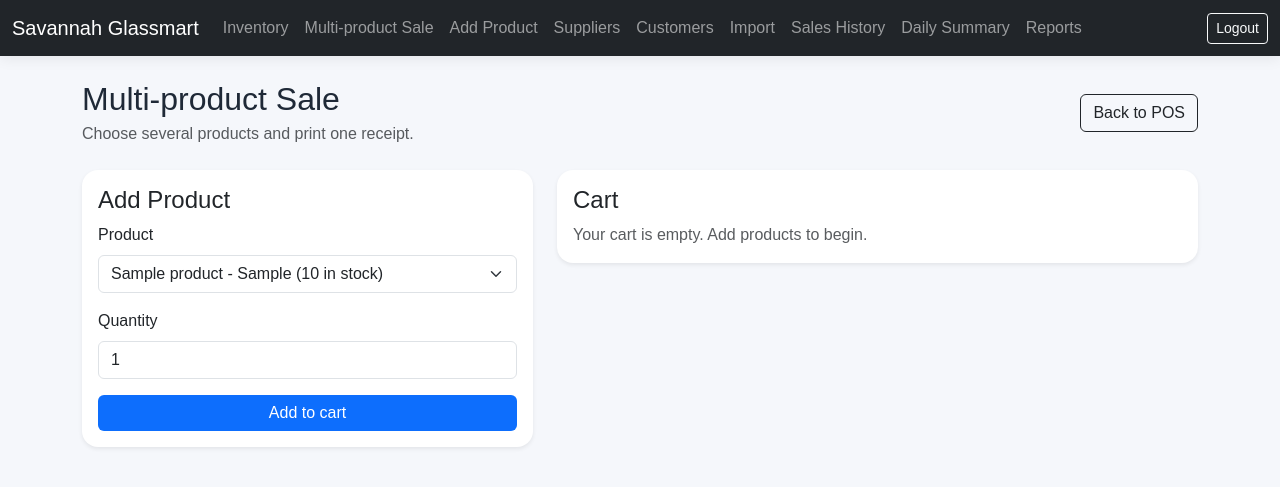
After one commit to davidotieno13827-cell/SERVERNAHGLASSLTD, a Flask app: page /cart in a window 1280 px wide. The commit adds this page. Shown: the top 487 px of the page. Run offline with Flask 3, Linux system fonts and the light colour scheme; a user stored in the database is signed in; tables that the repository leaves empty hold one stand-in row (values such as "Sample post"); some libraries are stand-ins or nearby versions.

Commit message:
Add multi-product cart checkout

```diff
--- a/app.py
+++ b/app.py
@@ -2,6 +2,7 @@ import csv
 import io
 import os
 import textwrap
+import uuid
 from datetime import datetime, timedelta, timezone
 
 try:
@@ -19,6 +20,7 @@ from flask import (
     render_template,
     request,
     send_file,
+    session,
     url_for,
 )
 from flask_limiter import Limiter
@@ -153,6 +155,67 @@ def print_receipt_to_printer(sale):
         win32print.ClosePrinter(printer)
 
 
+def print_combined_receipt_to_printer(sales):
+    if not sales:
+        raise RuntimeError("There are no items on this receipt.")
+    if win32print is None:
+        raise RuntimeError("Direct printing requires the pywin32 package.")
+
+    line_width = 42
+
+    def centered(value):
+        return str(value).center(line_width)
+
+    def row(label, value):
+        value = str(value)
+        available = max(1, line_width - len(label) - 1)
+        return "{}{}".format(label.ljust(line_width - min(len(value), available)), value[-available:])
+
+    first_sale = sales[0]
+    lines = [
+        centered(BUSINESS_NAME),
+        centered("Official Sales Receipt"),
+        centered(BUSINESS_ADDRESS),
+        centered(" | ".join(value for value in [BUSINESS_PHONE, BUSINESS_EMAIL, BUSINESS_WEBSITE] if value)),
+        row("Receipt / Invoice #", first_sale.id),
+        row("Date", format_business_datetime(first_sale.timestamp)),
+        row("Cashier", first_sale.cashier_name or "POS operator"),
+        row("Register", first_sale.register_number),
+        row("Customer", first_sale.customer_name or "Walk-in customer"),
+        "-" * line_width,
+    ]
+    for sale in sales:
+        lines.append(row(sale.product_name, "{} x KES {:.2f}".format(sale.quantity, sale.price)))
+        if sale.product_sku:
+            lines.append("  {}".format(sale.product_sku))
+    total = sum(sale.total_price for sale in sales)
+    amount_tendered = first_sale.amount_tendered
+    lines.extend([
+        "-" * line_width,
+        row("Grand Total", "KES {:.2f}".format(total)),
+        row("Payment Method", first_sale.payment_method),
+    ])
+    if amount_tendered is not None:
+        lines.extend([
+            row("Amount Tendered", "KES {:.2f}".format(amount_tendered)),
+            row("Change", "KES {:.2f}".format(first_sale.change_amount or 0)),
+        ])
+    lines.extend(["", *[centered(line) for line in textwrap.wrap(RETURN_POLICY, width=line_width) or [""]], centered("Thank you for shopping with us."), "", ""])
+
+    printer = win32print.OpenPrinter(PRINTER_NAME)
+    try:
+        win32print.StartDocPrinter(printer, 1, ("Receipt #{}".format(first_sale.id), None, "RAW"))
+        try:
+            win32print.StartPagePrinter(printer)
+            data = ("\x1b@" + "\n".join(lines) + "\x1dV\x42\x06").encode("cp437", errors="replace")
+            win32print.WritePrinter(printer, data)
+            win32print.EndPagePrinter(printer)
+        finally:
+            win32print.EndDocPrinter(printer)
+    finally:
+        win32print.ClosePrinter(printer)
+
+
 class User(db.Model, UserMixin):
     id = db.Column(db.Integer, primary_key=True)
     username = db.Column(db.String(50), unique=True, nullable=False)
@@ -214,6 +277,7 @@ class Sale(db.Model):
     change_amount = db.Column(db.Float, nullable=True)
     cashier_name = db.Column(db.String(50), nullable=True)
     register_number = db.Column(db.String(50), nullable=False, default="Till 1")
+    receipt_token = db.Column(db.String(36), nullable=True, index=True)
     timestamp = db.Column(db.DateTime, nullable=False, default=datetime.utcnow)
 
     @property
@@ -250,6 +314,19 @@ class QuickSaleForm(FlaskForm):
     payment_method = SelectField("Payment Method", choices=[("Cash", "Cash"), ("M-Pesa", "M-Pesa"), ("Card", "Credit/Debit Card")], validators=[DataRequired()])
     amount_tendered = DecimalField("Amount Tendered", validators=[Optional(), NumberRange(min=0)])
     submit = SubmitField("Sell")
+
+
+class CartAddForm(FlaskForm):
+    product_id = SelectField("Product", coerce=int, validators=[DataRequired()])
+    quantity = IntegerField("Quantity", validators=[DataRequired(), NumberRange(min=1)])
+    submit = SubmitField("Add to cart")
+
+
+class CartCheckoutForm(FlaskForm):
+    customer_name = StringField("Customer Name", validators=[Optional(), Length(max=120)])
+    payment_method = SelectField("Payment Method", choices=[("Cash", "Cash"), ("M-Pesa", "M-Pesa"), ("Card", "Credit/Debit Card")], validators=[DataRequired()])
+    amount_tendered = DecimalField("Amount Tendered", validators=[Optional(), NumberRange(min=0)])
+    submit = SubmitField("Complete Sale")
 
 
 class SupplierForm(FlaskForm):
@@ -345,6 +422,7 @@ def ensure_sale_schema():
         "change_amount": "FLOAT",
         "cashier_name": "VARCHAR(50)",
         "register_number": "VARCHAR(50) NOT NULL DEFAULT 'Till 1'",
+        "receipt_token": "VARCHAR(36)",
     }
     for column_name, column_definition in new_columns.items():
         if column_name not in columns:
@@ -494,6 +572,108 @@ def quick_sell():
     return redirect(url_for("home"))
 
 
+def product_choices():
+    return [(product.id, f"{product.name} - {product.brand} ({product.stock} in stock)") for product in Product.query.order_by(Product.name.asc()).all()]
+
+
+def get_cart_items():
+    cart = session.get("cart", {})
+    items = []
+    for product_id, quantity in cart.items():
+        product = db.session.get(Product, int(product_id))
+        if product and quantity > 0:
+            items.append({"product": product, "quantity": int(quantity), "total": product.price * int(quantity)})
+    return items
+
+
+@app.route("/cart/add", methods=["POST"])
+@login_required
+def add_to_cart():
+    form = CartAddForm()
+    form.product_id.choices = product_choices()
+    if form.validate_on_submit():
+        product = db.session.get(Product, form.product_id.data)
+        if not product:
+            flash("Selected product was not found.", "danger")
+        elif product.stock < form.quantity.data:
+            flash(f"Not enough stock for {product.name}. Available: {product.stock}", "danger")
+        else:
+            cart = session.get("cart", {})
+            key = str(product.id)
+            new_quantity = int(cart.get(key, 0)) + form.quantity.data
+            if new_quantity > product.stock:
+                flash(f"Cart quantity for {product.name} cannot exceed stock ({product.stock}).", "danger")
+            else:
+                cart[key] = new_quantity
+                session["cart"] = cart
+                flash(f"Added {form.quantity.data} {product.name} to the cart.", "success")
+    else:
+        flash("Choose a product and enter a valid quantity.", "danger")
+    return redirect(url_for("cart"))
+
+
+@app.route("/cart")
+@login_required
+def cart():
+    add_form = CartAddForm()
+    add_form.product_id.choices = product_choices()
+    checkout_form = CartCheckoutForm()
+    items = get_cart_items()
+    return render_template("cart.html", add_form=add_form, checkout_form=checkout_form, items=items, cart_total=sum(item["total"] for item in items))
+
+
+@app.route("/cart/remove/<int:product_id>", methods=["POST"])
+@login_required
+def remove_from_cart(product_id):
+    cart = session.get("cart", {})
+    cart.pop(str(product_id), None)
+    session["cart"] = cart
+    return redirect(url_for("cart"))
+
+
+@app.route("/cart/checkout", methods=["POST"])
+@login_required
+def checkout_cart():
+    form = CartCheckoutForm()
+    items = get_cart_items()
+    if not items:
+        flash("Add at least one product before completing a sale.", "danger")
+        return redirect(url_for("cart"))
+    if not form.validate_on_submit():
+        flash("Please check the checkout details.", "danger")
+        return redirect(url_for("cart"))
+    for item in items:
+        if item["product"].stock < item["quantity"]:
+            flash(f"Not enough stock for {item['product'].name}. Available: {item['product'].stock}", "danger")
+            return redirect(url_for("cart"))
+
+    customer_name = form.customer_name.data.strip() if form.customer_name.data else "Walk-in customer"
+    customer = None
+    if customer_name != "Walk-in customer":
+        customer = Customer.query.filter(db.func.lower(Customer.name) == customer_name.lower()).first()
+        if not customer:
+            customer = Customer(name=customer_name)
+            db.session.add(customer)
+            db.session.flush()
+
+    receipt_token = str(uuid.uuid4())
+    amount_tendered = float(form.amount_tendered.data) if form.amount_tendered.data is not None else None
+    sales = []
+    for index, item in enumerate(items):
+        sales.append(create_sale_record(
+            item["product"],
+            item["quantity"],
+            customer=customer,
+            customer_name=customer_name,
+            payment_method=form.payment_method.data,
+            amount_tendered=amount_tendered if index == 0 else None,
+            receipt_token=receipt_token,
+        ))
+    session.pop("cart", None)
+    flash(f"Sold {len(sales)} product(s) successfully.", "success")
+    return redirect(url_for("combined_receipt", receipt_token=receipt_token))
+
+
 @app.route("/sell/<int:product_id>", methods=["POST"])
 @login_required
 def sell_product(product_id):
@@ -526,6 +706,7 @@ def create_sale_record(
     customer_name="Walk-in customer",
     payment_method="Cash",
     amount_tendered=None,
+    receipt_token=None,
 ):
     product.stock -= quantity
     total = product.price * quantity
@@ -544,6 +725,7 @@ def create_sale_record(
         change_amount=amount_tendered - total if amount_tendered is not None else None,
         cashier_name=current_user.username if current_user.is_authenticated else None,
         register_number=REGISTER_NUMBER,
+        receipt_token=receipt_token,
         timestamp=datetime.utcnow(),
     )
     db.session.add(sale)
@@ -743,6 +925,29 @@ def print_receipt(sale_id):
     return redirect(url_for("receipt", sale_id=sale.id))
 
 
+@app.route("/receipt/batch/<receipt_token>")
+@login_required
+def combined_receipt(receipt_token):
+    sales = Sale.query.filter_by(receipt_token=receipt_token).order_by(Sale.id.asc()).all()
+    if not sales:
+        return "Receipt not found", 404
+    return render_template("receipt.html", sales=sales, sale=sales[0], combined=True)
+
+
+@app.route("/receipt/batch/<receipt_token>/print", methods=["POST"])
+@login_required
+def print_combined_receipt(receipt_token):
+    sales = Sale.query.filter_by(receipt_token=receipt_token).order_by(Sale.id.asc()).all()
+    if not sales:
+        return "Receipt not found", 404
+    try:
+        print_combined_receipt_to_printer(sales)
+        flash("Receipt sent to the printer.", "success")
+    except Exception as error:
+        flash("Receipt could not be printed: {}".format(error), "danger")
+    return redirect(url_for("combined_receipt", receipt_token=receipt_token))
+
+
 @app.route("/export/inventory")
 @login_required
 def export_inventory():
--- a/templates/base.html
+++ b/templates/base.html
@@ -17,6 +17,7 @@
             <div class="collapse navbar-collapse" id="mainNav">
                 <ul class="navbar-nav me-auto mb-2 mb-lg-0">
                     <li class="nav-item"><a class="nav-link" href="{{ url_for('home') }}">Inventory</a></li>
+                    <li class="nav-item"><a class="nav-link" href="{{ url_for('cart') }}">Multi-product Sale</a></li>
                     <li class="nav-item"><a class="nav-link" href="{{ url_for('add_product') }}">Add Product</a></li>
                     <li class="nav-item"><a class="nav-link" href="{{ url_for('suppliers') }}">Suppliers</a></li>
                     <li class="nav-item"><a class="nav-link" href="{{ url_for('customers') }}">Customers</a></li>
--- /dev/null
+++ b/templates/cart.html
@@ -0,0 +1,90 @@
+{% extends 'base.html' %}
+{% block title %}Multi-product Sale{% endblock %}
+
+{% block content %}
+<div class="d-flex justify-content-between align-items-center mb-4">
+    <div>
+        <h2 class="mb-1">Multi-product Sale</h2>
+        <p class="text-muted mb-0">Choose several products and print one receipt.</p>
+    </div>
+    <a class="btn btn-outline-dark" href="{{ url_for('home') }}">Back to POS</a>
+</div>
+
+<div class="row g-4">
+    <div class="col-lg-5">
+        <div class="card shadow-sm border-0 rounded-4">
+            <div class="card-body">
+                <h4>Add Product</h4>
+                <form method="POST" action="{{ url_for('add_to_cart') }}">
+                    {{ add_form.hidden_tag() }}
+                    <div class="mb-3">
+                        {{ add_form.product_id.label(class='form-label') }}
+                        {{ add_form.product_id(class='form-select') }}
+                    </div>
+                    <div class="mb-3">
+                        {{ add_form.quantity.label(class='form-label') }}
+                        {{ add_form.quantity(class='form-control', min=1, value=1) }}
+                    </div>
+                    <button class="btn btn-primary w-100" type="submit">Add to cart</button>
+                </form>
+            </div>
+        </div>
+    </div>
+
+    <div class="col-lg-7">
+        <div class="card shadow-sm border-0 rounded-4">
+            <div class="card-body">
+                <h4>Cart</h4>
+                {% if items %}
+                <div class="table-responsive">
+                    <table class="table align-middle">
+                        <thead>
+                            <tr><th>Product</th><th>Qty</th><th>Price</th><th>Total</th><th></th></tr>
+                        </thead>
+                        <tbody>
+                        {% for item in items %}
+                            <tr>
+                                <td>{{ item.product.name }}{% if item.product.sku %}<br><small class="text-muted">{{ item.product.sku }}</small>{% endif %}</td>
+                                <td>{{ item.quantity }}</td>
+                                <td>KES {{ '%.2f'|format(item.product.price) }}</td>
+                                <td>KES {{ '%.2f'|format(item.total) }}</td>
+                                <td>
+                                    <form method="POST" action="{{ url_for('remove_from_cart', product_id=item.product.id) }}">
+                                        <input type="hidden" name="csrf_token" value="{{ csrf_token() }}">
+                                        <button class="btn btn-sm btn-outline-danger" type="submit">Remove</button>
+                                    </form>
+                                </td>
+                            </tr>
+                        {% endfor %}
+                        </tbody>
+                    </table>
+                </div>
+                <div class="d-flex justify-content-between fs-5 mb-4">
+                    <strong>Grand Total</strong><strong>KES {{ '%.2f'|format(cart_total) }}</strong>
+                </div>
+
+                <h4>Complete Sale</h4>
+                <form method="POST" action="{{ url_for('checkout_cart') }}">
+                    {{ checkout_form.hidden_tag() }}
+                    <div class="mb-3">
+                        {{ checkout_form.customer_name.label(class='form-label') }}
+                        {{ checkout_form.customer_name(class='form-control', placeholder='Leave blank for walk-in customer') }}
+                    </div>
+                    <div class="mb-3">
+                        {{ checkout_form.payment_method.label(class='form-label') }}
+                        {{ checkout_form.payment_method(class='form-select') }}
+                    </div>
+                    <div class="mb-3">
+                        {{ checkout_form.amount_tendered.label(class='form-label') }}
+                        {{ checkout_form.amount_tendered(class='form-control', min=0, step='0.01') }}
+                    </div>
+                    <button class="btn btn-success w-100" type="submit">Complete Sale and View Receipt</button>
+                </form>
+                {% else %}
+                <p class="text-muted mb-0">Your cart is empty. Add products to begin.</p>
+                {% endif %}
+            </div>
+        </div>
+    </div>
+</div>
+{% endblock %}
--- a/templates/home.html
+++ b/templates/home.html
@@ -51,6 +51,7 @@
                     </div>
                     <button class="btn btn-primary w-100" type="submit">Sell</button>
                 </form>
+                <a class="btn btn-outline-success w-100 mt-2" href="{{ url_for('cart') }}">Choose Multiple Products</a>
             </div>
         </div>
     </div>
```
Also changed, not shown: templates/receipt.html (+16 -7 lines), tests/test_business_features.py (+38 -0 lines), README.md, 2 other files.
